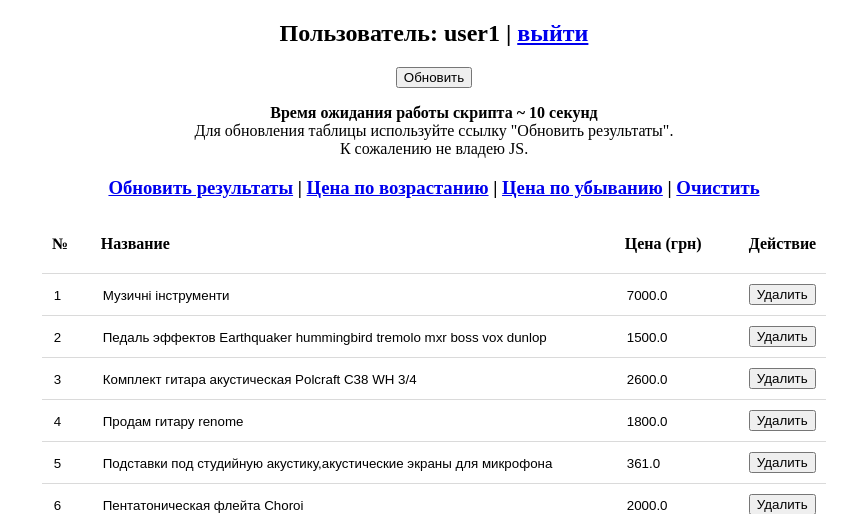
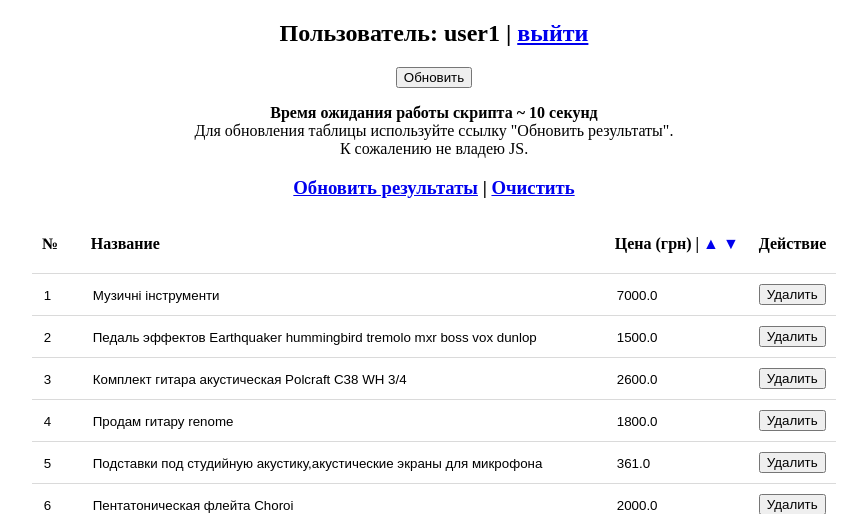
Before and after one commit to comradeos/olxparser, a Flask app: page / in a window 1280 px wide. Shown: the top 514 px of the page, without its empty margins (206-1073 px from the left). Run offline with Flask 2, Linux system fonts and the light colour scheme; a user stored in the database is signed in; data comes from the database, SQL or seed files in the repository.

Commit message:
added/updated

```diff
--- a/templates/base.html
+++ b/templates/base.html
@@ -25,5 +25,6 @@
     .title input, .price input, .seller_name input, .id input { border: none; }
     .photo { text-align: center; }
     .id input { width: 25px; }
+    th a { text-decoration: none; }
 </style>
 </html>
--- a/templates/main.html
+++ b/templates/main.html
@@ -13,13 +13,7 @@
         </p>
     </form>
 
-    <h3><a href="/">Обновить результаты</a>
-        {% if data['advertisements'] | length > 0 %} |
-            <a href="?sort=price_up">Цена по возрастанию</a> |
-            <a href="?sort=price_down">Цена по убыванию</a> |
-            <a href="?data=clear">Очистить</a>
-        {% endif %}
-    </h3>
+    <h3><a href="/">Обновить результаты</a> | <a href="?data=clear">Очистить</a></h3>
 
     <br>
 
@@ -30,7 +24,7 @@
                 <tr>
                     <th>№</th>
                     <th>Название</th>
-                    <th>Цена (грн)</th>
+                    <th>Цена (грн) | <a href="?sort=price_up">▲</a> <a href="?sort=price_down">▼</a></th>
                     {% if data['user_access_level'] > 1 %}
                         <th class="photo">Фото</th>
                     {% endif %}
```
